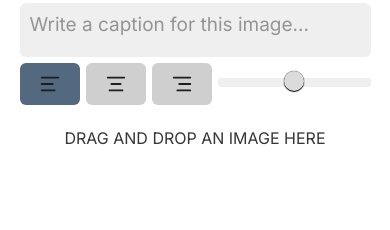
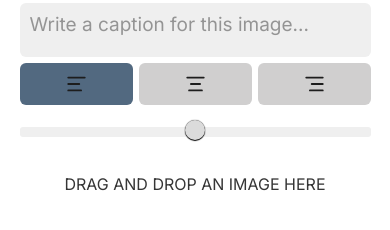
Before and after one commit to naoki-takamatsu/meme-generator, a website built with Vite: page index.html in a window 390 px wide. Shown: the part 168-398 px from the top of the page. Built offline with nearby package versions, Linux system fonts and the light colour scheme; files whose address does not match are found by name; a web font is replaced by a local one.

Commit message:
:sparkles: feat: Introduce Responsive Design

```diff
--- a/index.html
+++ b/index.html
@@ -3,7 +3,8 @@
 
 <head>
   <meta charset="UTF-8" />
-  <link rel="icon" type="image/svg+xml" href="/favicon.svg" />
+  <meta name="viewport" content="width=device-width, initial-scale=1" />
+  <link rel="icon-in-button" type="image/svg+xml" href="/favicon.svg" />
   <link rel="stylesheet" href="https://cdn.jsdelivr.net/npm/water.css@2/out/water.css" />
   <link rel="stylesheet" href="./src/styles/main.css" />
   <script type="module" src="/src/main.ts" defer></script>
@@ -14,36 +15,38 @@
   <main id="main-container">
     <h1>Meme generator</h1>
     <input id="hidden-input" type="file" accept="image/*" style="display: none" />
-    <div id="button-container" class="row-container">
+    <div id="button-container" class="row">
       <button id="upload-image">Upload Image</button>
       <button id="paste-image">Paste Image</button>
     </div>
     <textarea id="enter-caption" placeholder="Write a caption for this image..." type="textarea" rows="2"></textarea>
-    <div id="config-container" class="row-container">
-      <button id="align-left" class="icon-button">
-        <svg class="icon-align" xmlns="http://www.w3.org/2000/svg" width="20" height="20" viewBox="0 0 24 24"
+    <div id="config-container" class="row">
+      <div id="align-buttons" class="row">
+        <button id="align-left" class="button-with-icon align-button">
+          <svg class="icon-in-button" xmlns="http://www.w3.org/2000/svg" width="20" height="20" viewBox="0 0 24 24"
             fill="none" stroke="currentColor" stroke-width="2" stroke-linecap="round" stroke-linejoin="round">
             <path d="M21 5H3" />
             <path d="M15 12H3" />
             <path d="M17 19H3" />
           </svg>
         </button>
-      <button id="align-center" class="icon-button">
-        <svg class="icon-align" xmlns="http://www.w3.org/2000/svg" width="20" height="20" viewBox="0 0 24 24"
+        <button id="align-center" class="button-with-icon align-button">
+          <svg class="icon-in-button" xmlns="http://www.w3.org/2000/svg" width="20" height="20" viewBox="0 0 24 24"
             fill="none" stroke="currentColor" stroke-width="2" stroke-linecap="round" stroke-linejoin="round">
             <path d="M21 5H3" />
             <path d="M17 12H7" />
             <path d="M19 19H5" />
           </svg>
         </button>
-      <button id="align-right" class="icon-button">
-        <svg class="icon-align" xmlns="http://www.w3.org/2000/svg" width="20" height="20" viewBox="0 0 24 24"
+        <button id="align-right" class="button-with-icon align-button">
+          <svg class="icon-in-button" xmlns="http://www.w3.org/2000/svg" width="20" height="20" viewBox="0 0 24 24"
             fill="none" stroke="currentColor" stroke-width="2" stroke-linecap="round" stroke-linejoin="round">
             <path d="M21 5H3" />
             <path d="M21 12H9" />
             <path d="M21 19H7" />
           </svg>
         </button>
+      </div>
       <input type="range" title="FONT SIZE" id="font-size-input" min="34" value="44" max="54" />
     </div>
     <p id="drag-and-drop-guide">Drag and drop an image here</p>
--- a/src/styles/main.css
+++ b/src/styles/main.css
@@ -1,64 +1,96 @@
+/* Body. */
 body {
   opacity: 0;
   display: flex;
   justify-content: center;
   text-align: center;
   text-transform: uppercase;
-  font-family: 'Inter', sans-serif;
+  font-family: "Inter", sans-serif;
 }
 
+/* When the "body" is ready. */
 body.ready {
   opacity: 1;
   transition: opacity 0.2s ease;
 }
 
+/* Every button. */
+button {
+  text-transform: uppercase;
+}
+
+/* Every button that has an icon. */
+.button-with-icon {
+  display: flex;
+  text-align: center;
+  justify-content: center;
+  max-width: 60px;
+}
+
+/* Buttons with an icon when viewd on small screens. */
+@media (max-width: 768px) {
+  .button-with-icon {
+    max-width: none;
+  }
+}
+
+/* Every icon in buttons */
+.icon-in-button {
+  min-width: 22px;
+  min-height: 22px;
+}
+
+/* Container of everything. */
 #main-container {
   width: min(90vw, 580px);
   display: flex;
   flex-direction: column;
 }
 
-#main-container *{
+/* Everything in the "main-container". */
+#main-container * {
   margin-right: 0;
   flex: 1;
 }
 
-.row-container {
+/* Every row in the "main-container". */
+.row {
   display: flex;
   flex-direction: row;
   gap: 6px;
 }
 
-button {
-  text-transform: uppercase;
-}
-
+/* Textarea for the caption entering. */
 #enter-caption {
   font-size: 19px;
   resize: none;
   text-transform: none;
 }
 
-.icon-button {
-  display: flex;
-  text-align: center;
-  justify-content: center;
-  max-width: 60px;
+/* Container of every configs. */
+#config-container {
+  display: grid;
+  grid-template-columns: auto 1fr;
 }
 
-.icon-button.active {
+/* Config container when viewed on small screens. */
+@media (max-width: 768px) {
+  #config-container {
+    grid-template-columns: 1fr;
+  }
+}
+
+/* When the "align-button" is active. */
+.align-button.active {
   background-color: #526980;
 }
 
-.icon-align{
-  min-width: 22px;
-  min-height: 22px;
-}
-
+/* Slider for the font size input. */
 #font-size-input {
   margin-top: 0;
 }
 
+/* Canvas for image rendering. */
 #canvas {
   width: 100%;
 }
```
Lines whose indentation alone changed are shown as unchanged.
